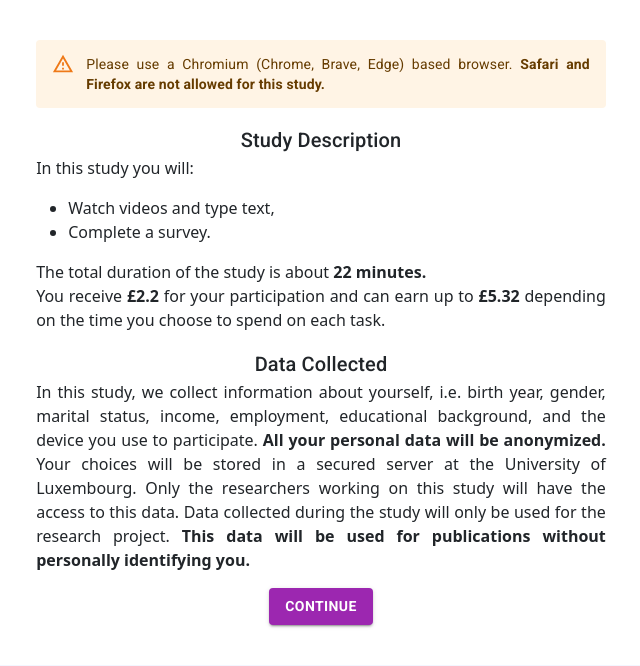
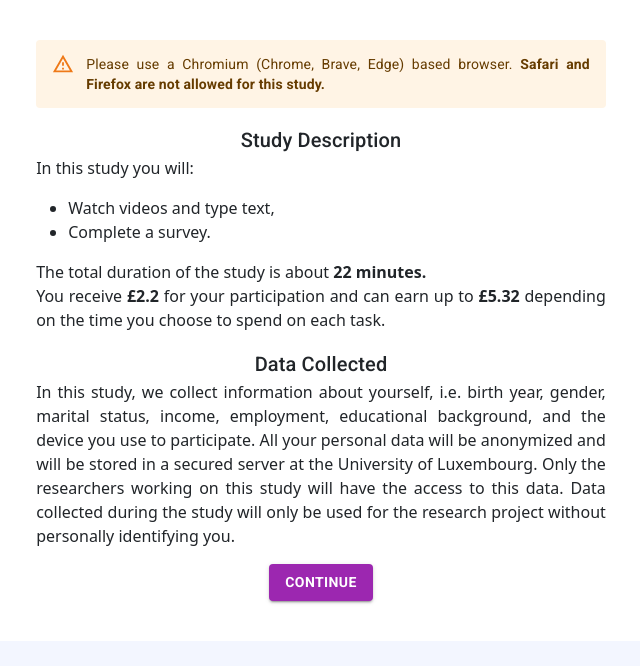
Before and after one commit to reha96/labor_leisure_experiment, a React (Create React App) app: page / in a window 1280 px wide. Shown: the top 666 px of the page, without its empty margins (319-959 px from the left). Built offline with nearby package versions, Linux system fonts and the light colour scheme.

Commit message:
quick fixes jan1

```diff
--- a/src/Pages/Home.js
+++ b/src/Pages/Home.js
@@ -61,8 +61,9 @@ const Home = () => {
         <p className="HomePage_p">
           The total duration of the study is about <strong>22 minutes.</strong>{" "}
           <br></br>
-          You receive <strong>£2.2</strong> for your participation and can earn up to <strong>£5.32</strong>{" "}
-          depending on the time you choose to spend on each task.
+          You receive <strong>£2.2</strong> for your participation and can earn
+          up to <strong>£5.32</strong> depending on the time you choose to spend
+          on each task.
         </p>
 
         <Typography variant="h6" className="center">
@@ -70,17 +71,13 @@ const Home = () => {
         </Typography>
         <p className="HomePage_p">
           In this study, we collect information about yourself, i.e. birth year,
-          gender, marital status, income, employment, educational background, and the device you use to participate.
-          <strong> All your personal data will be anonymized.</strong> Your
-          choices will be stored in a secured server at the University of
-          Luxembourg. Only the researchers working on this study will have the
-          access to this data. Data collected during the study will only be used
-          for the research project.
-          <strong>
-            {" "}
-            This data will be used for publications without personally
-            identifying you.
-          </strong>
+          gender, marital status, income, employment, educational background,
+          and the device you use to participate. All your personal data will be
+          anonymized and will be stored in a secured server at the
+          University of Luxembourg. Only the researchers working on this study
+          will have the access to this data. Data collected during the
+          study will only be used for the research project without personally
+          identifying you.
         </p>
         <div className="center">
           <Link underline="none" href="/id">
--- a/src/Pages/Home1.js
+++ b/src/Pages/Home1.js
@@ -83,7 +83,7 @@ const Home1 = () => {
             <li>how the study will be carried out,</li>
             <li>the anonymity of my personal data,</li>
             <li>
-              processing of my personal data without revealing my identity
+              processing of my personal data without revealing my identity,
             </li>
           </ul>
           according to the conditions detailed in the GDPR.
--- a/src/Pages/Home2.js
+++ b/src/Pages/Home2.js
@@ -148,14 +148,14 @@ const Home2 = () => {
       </style>
       <Container className="p-1" fluid="sm">
         <p className="HomePage_p">
-          In this study you have 12 minutes during which you will do 2
-          different tasks.
+          In this study you have 12 minutes during which you will do 2 different
+          tasks.
         </p>
         <Typography variant="h6" className="center">
           Task 1: Typing
         </Typography>
         <p className="HomePage_p">
-          You type sentences from Homer’s Iliad in English.
+          You type various sentences that look like CAPTCHA's.
         </p>
         <p className="HomePage_p">
           <strong>
@@ -182,7 +182,7 @@ const Home2 = () => {
           Task 2: Watching Videos
         </Typography>
         <p className="HomePage_p">
-          You watch popular short videos from TikTok and YouTube.
+          You watch funny animal videos from TikTok and YouTube.
         </p>
         <p className="HomePage_p">
           <strong>
@@ -233,7 +233,7 @@ const Home2 = () => {
               <strong>Continue</strong>
             </ButtonM>
           ) : (
-            <Link underline="none" href={"next2"}>
+            <Link underline="none" href={"nextb"}>
               <ButtonM variant="contained" color="secondary" type="button">
                 <strong>Continue</strong>
               </ButtonM>
```
